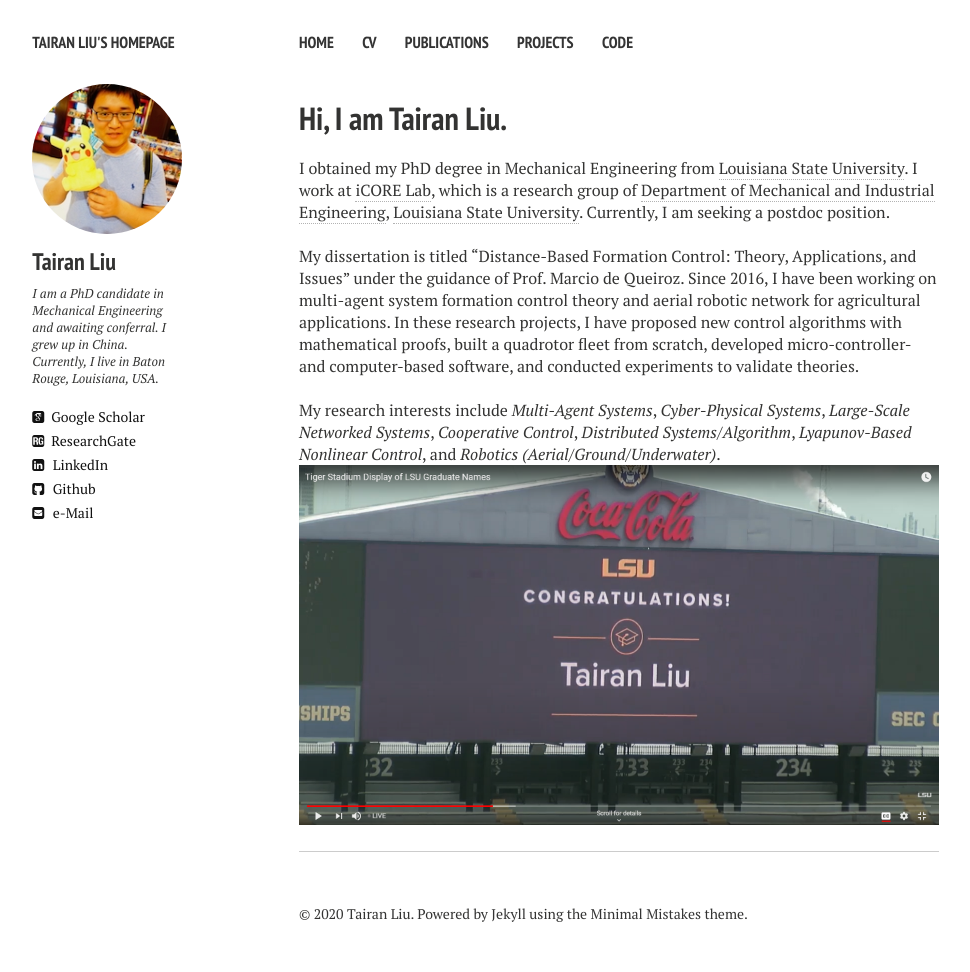
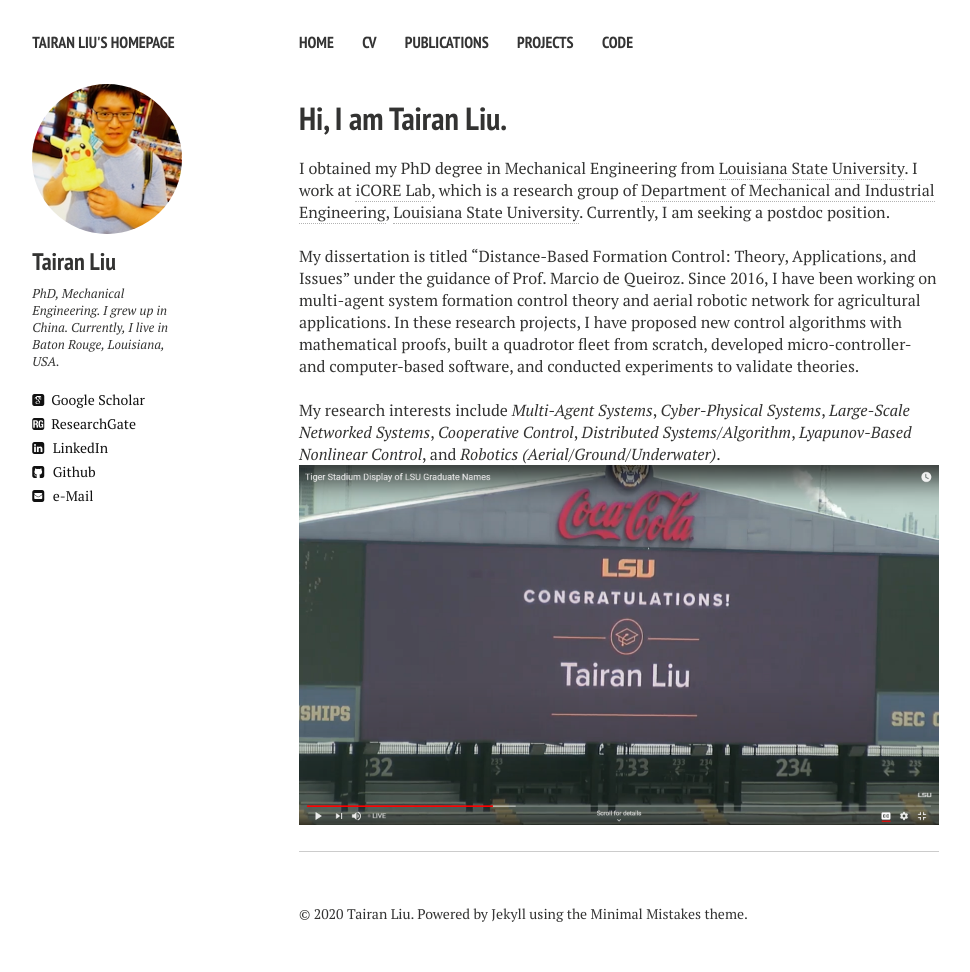
Before and after one commit to liutairan/liutairan.github.io, a Jekyll site: the page built from index.md, in a window 1280 px wide. Shown: the whole page, without its empty margins (21-991 px from the left). Built offline with Jekyll 4.4.1, drawn with Linux system fonts in a browser that asks for light colours; nearby versions of some CDN libraries; comment, search, counter and statistics services are not loaded.

Commit message:
Update _config.yml

```diff
--- a/_config.yml
+++ b/_config.yml
@@ -10,7 +10,7 @@ disqus_shortname: liutairan
 owner:
   name:           Tairan Liu
   avatar:         photo.jpg
-  bio:            I am a PhD candidate in Mechanical Engineering and awaiting conferral. I grew up in China. Currently, I live in Baton Rouge, Louisiana, USA.
+  bio:            PhD, Mechanical Engineering. I grew up in China. Currently, I live in Baton Rouge, Louisiana, USA.
   email:          tliu7@lsu.edu
   # Social networking links are used in author-bio sidebar. Update and remove as you like.
   researchgate: Tairan_Liu2
```
